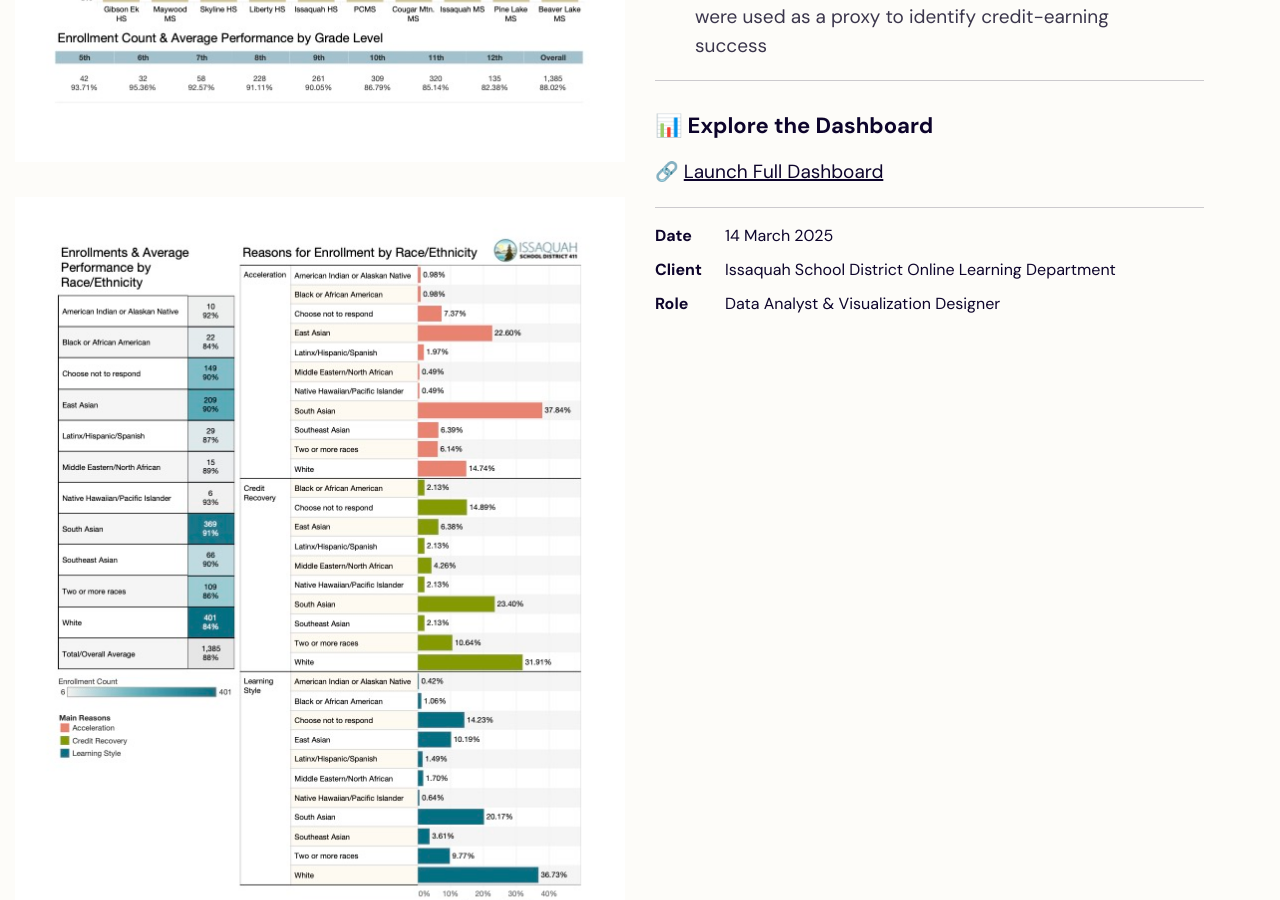
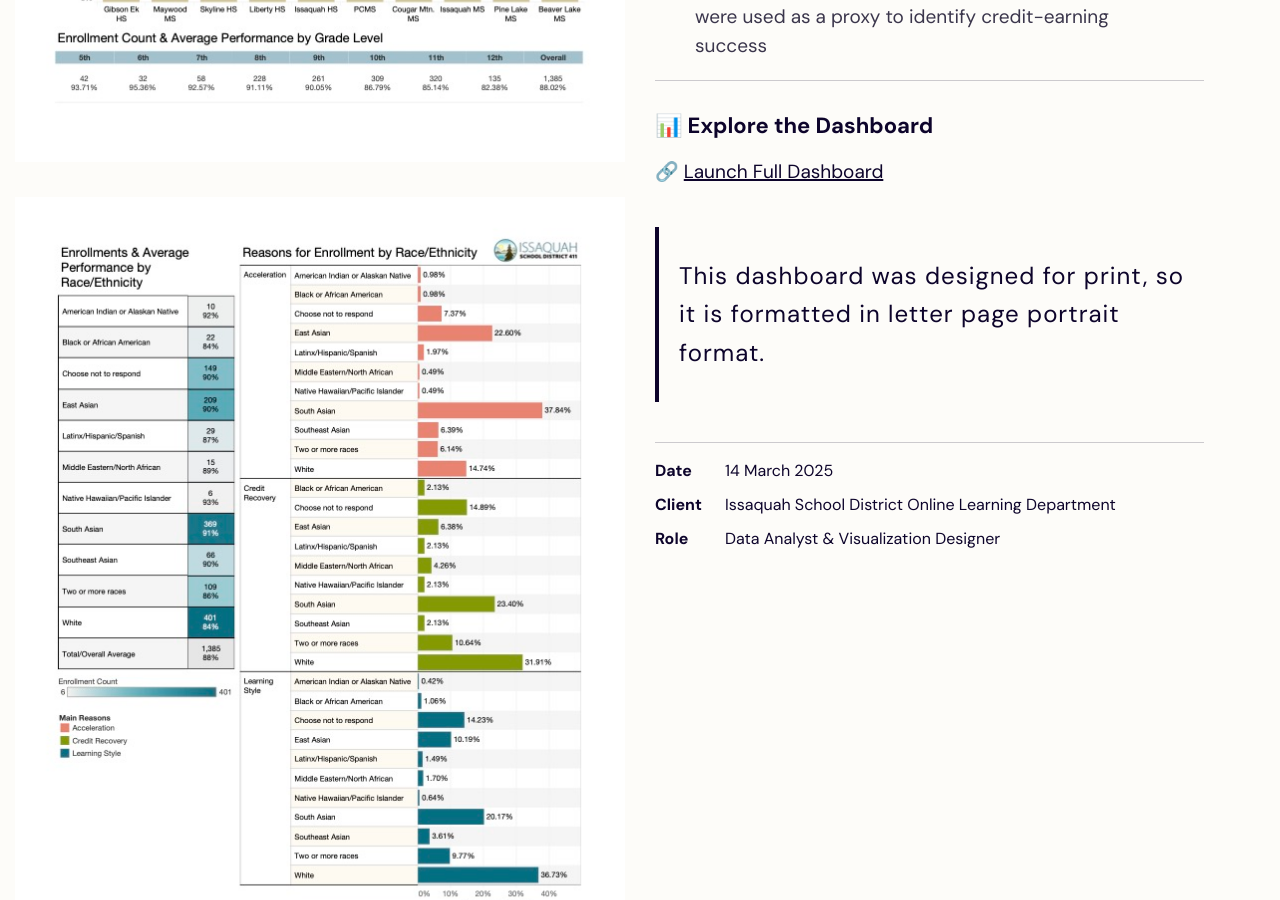
Before and after one commit to inaya-r/inaya-r.github.io, a Jekyll site: the page built from collections/_projects/isd-board-report.md, in a window 1280 px wide and 900 px high, scrolled down 1592 px. Built offline with Jekyll 4.4.1, drawn with Linux system fonts in a browser that asks for light colours.

Commit message:
adding note to isd db page

```diff
--- a/collections/_projects/isd-board-report.md
+++ b/collections/_projects/isd-board-report.md
@@ -50,4 +50,6 @@
 
 🔗 [Launch Full Dashboard](https://public.tableau.com/views/2023-24ISDSummaryReport/Story2)
 
+> This dashboard was designed for print, so it is formatted in letter page portrait format.
+
 ---
```
